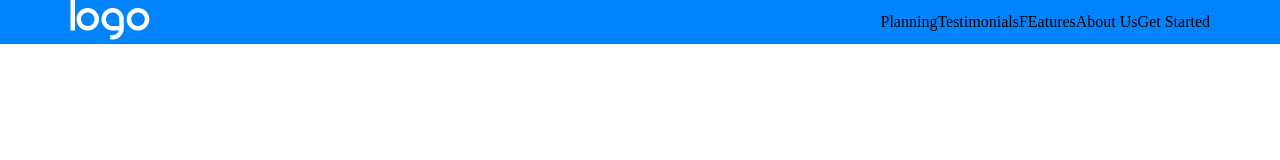
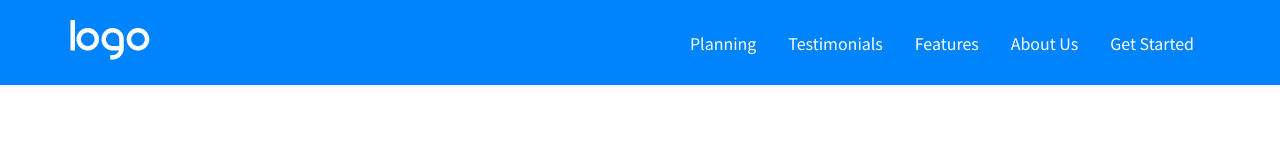
Before and after one commit to TheDusty117/htmlcss-responsive-layout, a plain HTML site: page index.html in a window 1280 px wide. Drawn offline with Linux system fonts and the light colour scheme.

Commit message:
FEAT font added

```diff
--- a/css/app.css
+++ b/css/app.css
@@ -2,6 +2,10 @@
 	margin: 0;
 	padding: 0;
 	box-sizing: border-box;
+}
+
+html {
+	font-family: 'Noto Sans JP', sans-serif;
 }
 
 img {
@@ -34,6 +38,7 @@ a {
 .container{
   max-width: 1140px;
   margin: 0 auto;
+  padding: 20px 0px;
 }
 
 /*************** ROW **************/
@@ -43,19 +48,26 @@ a {
   flex-wrap: wrap;
 }
 
-/*************** COLS **************/
-
-/*************** HEADER **************/
-
-header{
-  background-color: var(--blue);
-}
-
 .row-between{
   justify-content: space-between;
   align-items: center;
 }
 
+/*************** COLS **************/
+
+/*************** HEADER **************/
+
+.main-header{
+  background-color: var(--blue);
+}
+
 .nav-list{
   display: flex;
 }
+
+.nav-item a {
+  color: white;
+  line-height: 38px;
+  font-size: 16px;
+  padding: 0 16px;
+}
--- a/index.html
+++ b/index.html
@@ -4,14 +4,17 @@
   <meta charset="UTF-8">
   <meta http-equiv="X-UA-Compatible" content="IE=edge">
   <meta name="viewport" content="width=device-width, initial-scale=1.0">
+  <title>Responsive Esercizio</title>
   <link rel="stylesheet" href="./css/app.css">
+  <link rel="preconnect" href="https://fonts.googleapis.com">
+  <link rel="preconnect" href="https://fonts.gstatic.com" crossorigin>
+  <link href="https://fonts.googleapis.com/css2?family=Noto+Sans+JP:wght@300;400;700&display=swap" rel="stylesheet">
   <script src="https://kit.fontawesome.com/b3bcdb02ea.js" crossorigin="anonymous"></script>
-  <title>Responsive Esercizio</title>
 </head>
 
 <body>
 
-  <header>
+  <header class="main-header">
 
     <div class="container">
       <nav class="row row-between">
@@ -21,19 +24,19 @@
         </a>
 
         <ul class="nav-list">
-          <li>
+          <li class="nav-item">
             <a href="#">Planning</a>
           </li>
-          <li>
+          <li class="nav-item">
             <a href="#">Testimonials</a>
           </li>
-          <li>
-            <a href="#">FEatures</a>
+          <li class="nav-item">
+            <a href="#">Features</a>
           </li>
-          <li>
+          <li class="nav-item">
             <a href="#">About Us</a>
           </li>
-          <li>
+          <li class="nav-item">
             <a href="#">Get Started</a>
           </li>
         </ul>
```
